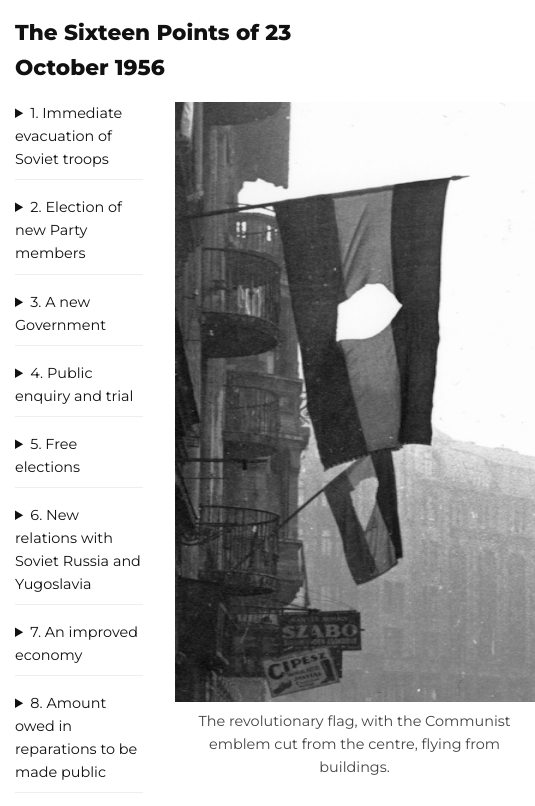
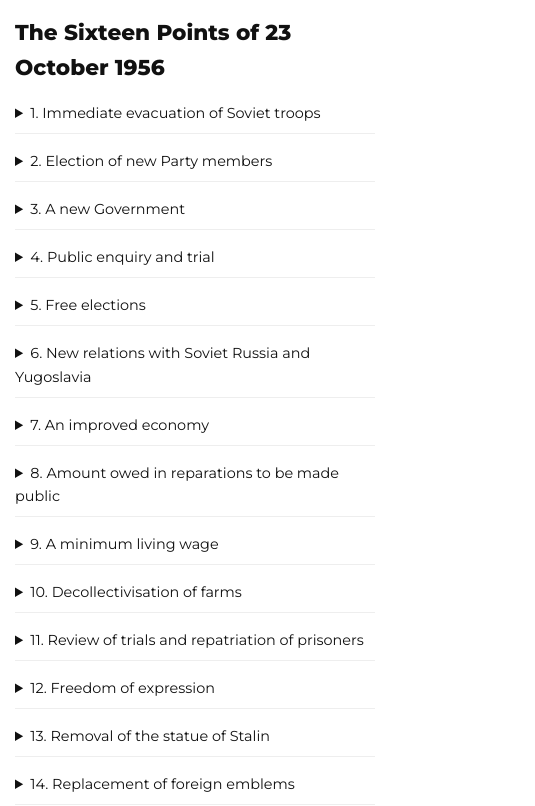
Before and after one commit to gibba42/full_stack_development_project1, a plain HTML site: page revolution.html in a window 390 px wide. Shown: the part 771-1577 px from the top of the page, 535 px wide, since content can reach past the window. Drawn offline with Linux system fonts and the light colour scheme.

Commit message:
Added mobile sizing for the 'Sixteen Points' section so that the points span the width of the page and the stacked image moves below the list.

```diff
--- a/assets/css/style.css
+++ b/assets/css/style.css
@@ -522,4 +522,9 @@ iframe {
         left: 0;
         right: auto;
     }
+
+    /* Sixteen points */
+    .points-layout {
+        grid-template-columns: 1fr;
+    }
 }
```
